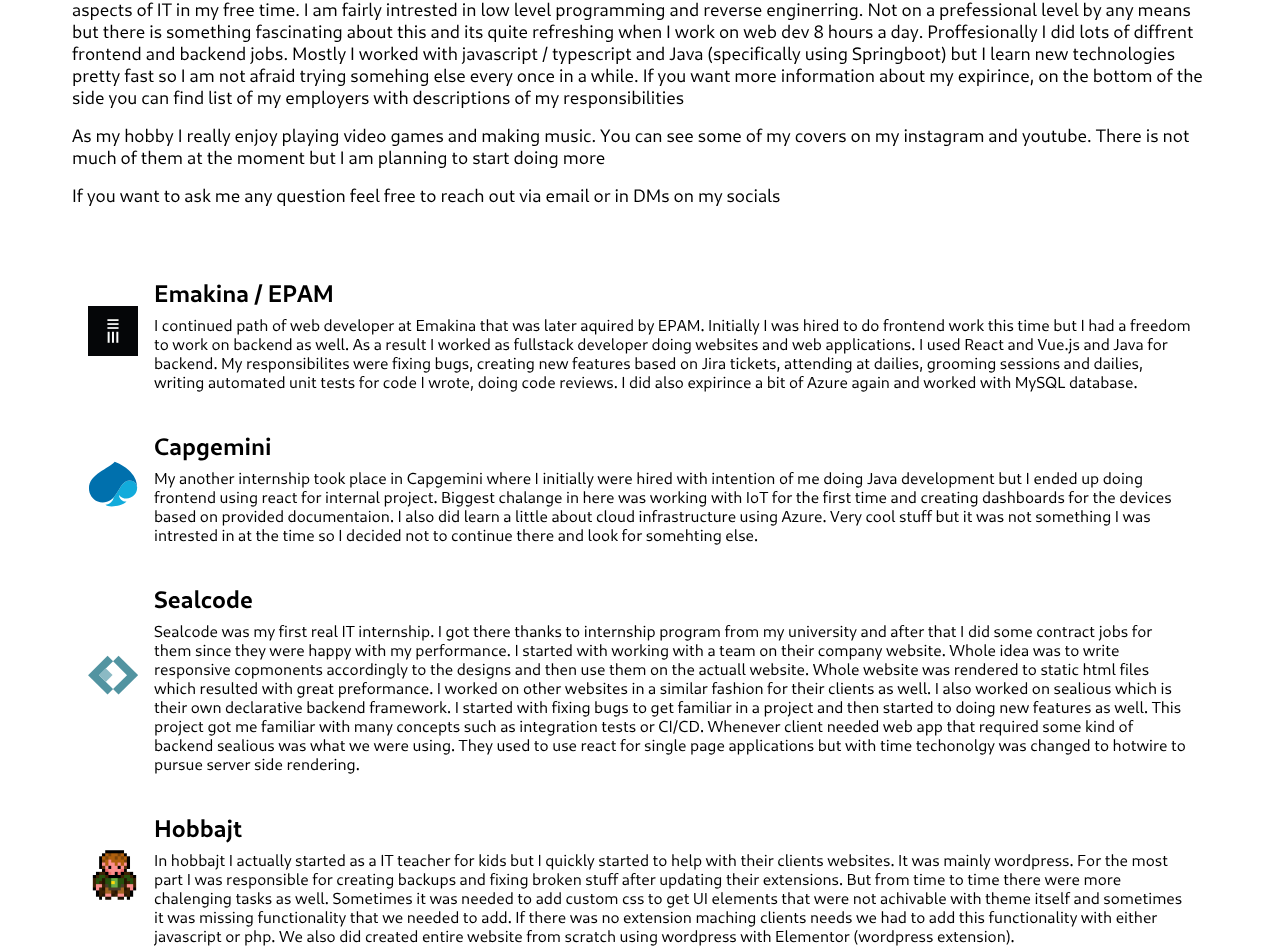
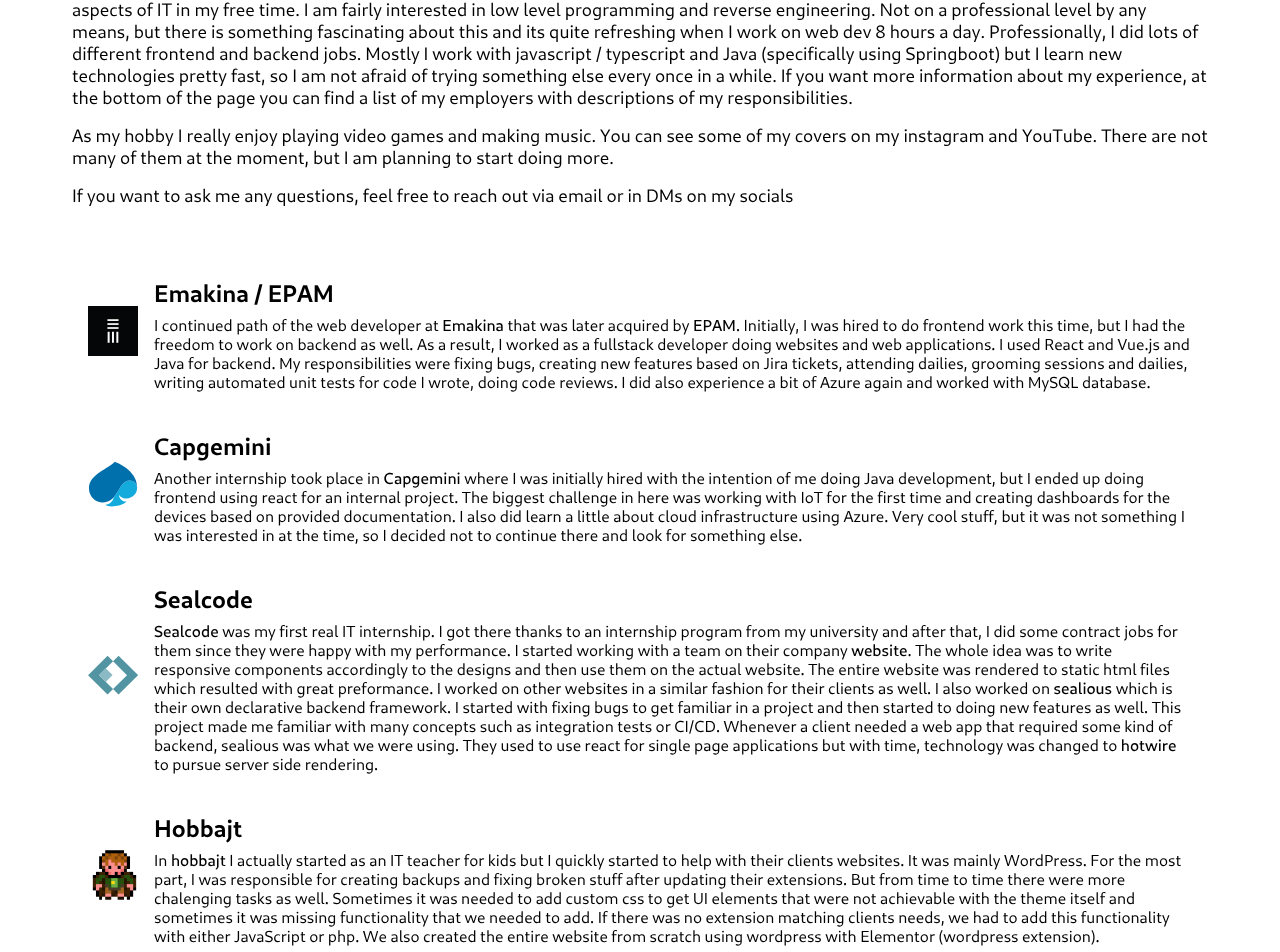
Before and after one commit to filipizydorczyk/personal-website, a Nuxt app: page / in a window 1280 px wide. Shown: the part 477-1429 px from the top of the page. Built offline with nearby package versions, Linux system fonts and the light colour scheme.

Commit message:
ref: copies fixed

```diff
--- a/pages/index.vue
+++ b/pages/index.vue
@@ -12,95 +12,100 @@
       <section id="about-me">
         <h1>About me!</h1>
         <p>
-          Hi! I am Filip and I work as software developer. I am focused on web
-          development but I enjoy getting out of my comfort zone and trying
-          other aspects of IT in my free time. I am fairly intrested in low
-          level programming and reverse enginerring. Not on a prefessional level
-          by any means but there is something fascinating about this and its
-          quite refreshing when I work on web dev 8 hours a day. Proffesionally
-          I did lots of diffrent frontend and backend jobs. Mostly I worked with
+          Hi! I am Filip and I work as a software developer. I am focused on web
+          development, but I enjoy getting out of my comfort zone and trying
+          other aspects of IT in my free time. I am fairly interested in low
+          level programming and reverse engineering. Not on a professional level
+          by any means, but there is something fascinating about this and its
+          quite refreshing when I work on web dev 8 hours a day. Professionally,
+          I did lots of different frontend and backend jobs. Mostly I work with
           javascript / typescript and Java (specifically using Springboot) but I
-          learn new technologies pretty fast so I am not afraid trying somehing
-          else every once in a while. If you want more information about my
-          expirince, on the bottom of the side you can find list of my employers
-          with descriptions of my responsibilities
+          learn new technologies pretty fast, so I am not afraid of trying
+          something else every once in a while. If you want more information
+          about my experience, at the bottom of the page you can find a list of
+          my employers with descriptions of my responsibilities.
         </p>
         <p>
           As my hobby I really enjoy playing video games and making music. You
-          can see some of my covers on my instagram and youtube. There is not
-          much of them at the moment but I am planning to start doing more
+          can see some of my covers on my instagram and YouTube. There are not
+          many of them at the moment, but I am planning to start doing more.
         </p>
         <p>
-          If you want to ask me any question feel free to reach out via email or
-          in DMs on my socials
+          If you want to ask me any questions, feel free to reach out via email
+          or in DMs on my socials
         </p>
       </section>
       <section id="exp">
         <SectionWithIcon icon="icon/emakina.jpg" header="Emakina / EPAM"
           ><p>
-            I continued path of web developer at
-            <a href="https://www.emakina.com/int-en">Emakina</a>
-            that was later aquired by
-            <a href="https://www.epam.com/">EPAM</a>. Initially I was hired to
-            do frontend work this time but I had a freedom to work on backend as
-            well. As a result I worked as fullstack developer doing websites and
-            web applications. I used React and Vue.js and Java for backend. My
-            responsibilites were fixing bugs, creating new features based on
-            Jira tickets, attending at dailies, grooming sessions and dailies,
-            writing automated unit tests for code I wrote, doing code reviews. I
-            did also expirince a bit of Azure again and worked with MySQL
-            database.
+            I continued path of the web developer at
+            <a href="https://www.emakina.com/int-en" target="_blank">Emakina</a>
+            that was later acquired by
+            <a href="https://www.epam.com/" target="_blank">EPAM</a>. Initially,
+            I was hired to do frontend work this time, but I had the freedom to
+            work on backend as well. As a result, I worked as a fullstack
+            developer doing websites and web applications. I used React and
+            Vue.js and Java for backend. My responsibilities were fixing bugs,
+            creating new features based on Jira tickets, attending dailies,
+            grooming sessions and dailies, writing automated unit tests for code
+            I wrote, doing code reviews. I did also experience a bit of Azure
+            again and worked with MySQL database.
           </p>
         </SectionWithIcon>
         <SectionWithIcon icon="icon/capgemini.svg" header="Capgemini">
           <p>
-            My another internship took place in Capgemini where I initially were
-            hired with intention of me doing Java development but I ended up
-            doing frontend using react for internal project. Biggest chalange in
-            here was working with IoT for the first time and creating dashboards
-            for the devices based on provided documentaion. I also did learn a
-            little about cloud infrastructure using Azure. Very cool stuff but
-            it was not something I was intrested in at the time so I decided not
-            to continue there and look for somehting else.
+            Another internship took place in
+            <a href="https://www.capgemini.com/us-en/" target="_blank"
+              >Capgemini</a
+            >
+            where I was initially hired with the intention of me doing Java
+            development, but I ended up doing frontend using react for an
+            internal project. The biggest challenge in here was working with IoT
+            for the first time and creating dashboards for the devices based on
+            provided documentation. I also did learn a little about cloud
+            infrastructure using Azure. Very cool stuff, but it was not
+            something I was interested in at the time, so I decided not to
+            continue there and look for something else.
           </p>
         </SectionWithIcon>
         <SectionWithIcon icon="icon/sealcode.svg" header="Sealcode">
           <p>
-            Sealcode was my first real IT internship. I got there thanks to
-            internship program from my university and after that I did some
-            contract jobs for them since they were happy with my performance. I
-            started with working with a team on their company
-            <a href="https://www.sealcode.it/">website</a>. Whole idea was to
-            write responsive copmonents accordingly to the designs and then use
-            them on the actuall website. Whole website was rendered to static
-            html files which resulted with great preformance. I worked on other
-            websites in a similar fashion for their clients as well. I also
-            worked on
-            <a href="https://github.com/sealcode/sealious">sealious</a>
-            which is their own declarative backend framework. I started with
-            fixing bugs to get familiar in a project and then started to doing
-            new features as well. This project got me familiar with many
-            concepts such as integration tests or CI/CD. Whenever client needed
-            web app that required some kind of backend sealious was what we were
-            using. They used to use react for single page applications but with
-            time techonolgy was changed to
+            <a href="https://www.sealcode.it/">Sealcode</a> was my first real IT
+            internship. I got there thanks to an internship program from my
+            university and after that, I did some contract jobs for them since
+            they were happy with my performance. I started working with a team
+            on their company <a href="https://www.sealcode.it/">website</a>. The
+            whole idea was to write responsive components accordingly to the
+            designs and then use them on the actual website. The entire website
+            was rendered to static html files which resulted with great
+            preformance. I worked on other websites in a similar fashion for
+            their clients as well. I also worked on
+            <a href="https://github.com/sealcode/sealious">sealious</a> which is
+            their own declarative backend framework. I started with fixing bugs
+            to get familiar in a project and then started to doing new features
+            as well. This project made me familiar with many concepts such as
+            integration tests or CI/CD. Whenever a client needed a web app that
+            required some kind of backend, sealious was what we were using. They
+            used to use react for single page applications but with time,
+            technology was changed to
             <a href="https://hotwired.dev/">hotwire</a> to pursue server side
             rendering.
           </p>
         </SectionWithIcon>
         <SectionWithIcon icon="icon/hobbajt.png" header="Hobbajt">
           <p>
-            In hobbajt I actually started as a IT teacher for kids but I quickly
-            started to help with their clients websites. It was mainly
-            wordpress. For the most part I was responsible for creating backups
-            and fixing broken stuff after updating their extensions. But from
-            time to time there were more chalenging tasks as well. Sometimes it
-            was needed to add custom css to get UI elements that were not
-            achivable with theme itself and sometimes it was missing
-            functionality that we needed to add. If there was no extension
-            maching clients needs we had to add this functionality with either
-            javascript or php. We also did created entire website from scratch
-            using wordpress with Elementor (wordpress extension).
+            In <a href="https://hobbajt.pl/" target="_blank">hobbajt</a> I
+            actually started as an IT teacher for kids but I quickly started to
+            help with their clients websites. It was mainly WordPress. For the
+            most part, I was responsible for creating backups and fixing broken
+            stuff after updating their extensions. But from time to time there
+            were more chalenging tasks as well. Sometimes it was needed to add
+            custom css to get UI elements that were not achievable with the
+            theme itself and sometimes it was missing functionality that we
+            needed to add. If there was no extension matching clients needs, we
+            had to add this functionality with either JavaScript or php. We also
+            created the entire website from scratch using wordpress with
+            Elementor (wordpress extension).
           </p>
         </SectionWithIcon>
       </section>
--- a/static/main.css
+++ b/static/main.css
@@ -21,6 +21,10 @@
 section p {
   font-size: 1.125rem;
   margin: 1rem 0;
+}
+
+p a {
+  font-weight: 500;
 }
 
 h1,
```
